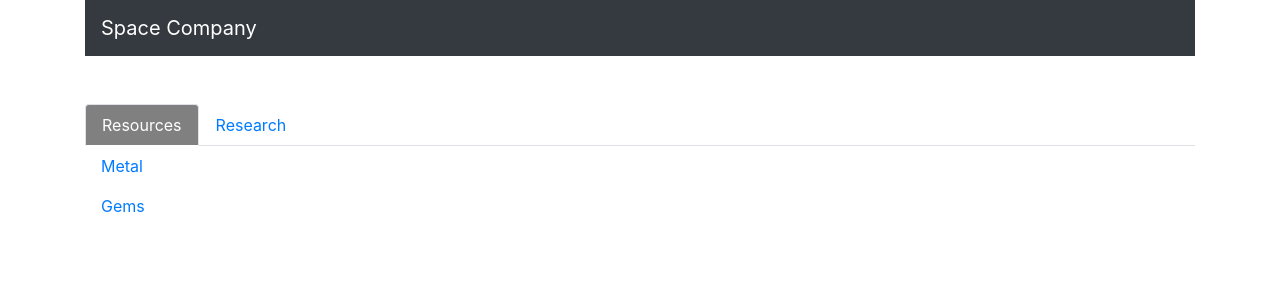
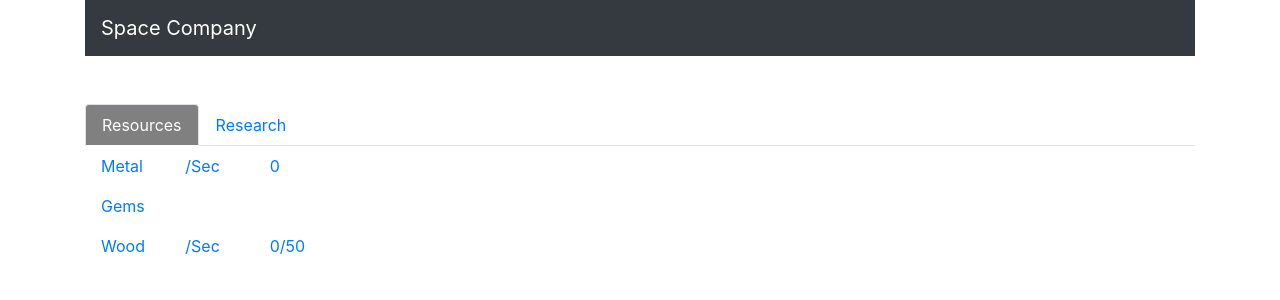
Before and after one commit to minh-v/space-company-clone, a React (Create React App) app: page / in a window 1280 px wide. Shown: the top 300 px of the page. Built offline with nearby package versions, Linux system fonts and the light colour scheme.

Commit message:
basic implementation of resource tabs with states

```diff
--- a/src/components/Metal.jsx
+++ b/src/components/Metal.jsx
@@ -18,15 +18,25 @@ class Metal extends Component {
   render() {
     return (
       <div>
-        Metal: <span id="metal">{this.state.metal}</span>
+        <table class="table">
+          <td>
+            <h2>Metal</h2>
+            <span>
+              Metal is one of the primary resources. It is used for many things,
+              including storage upgrades, machinery and most things in space.
+            </span>
+            <br></br>
+            <span id="metal">Metal: {this.state.metal}</span>
             <Button
               variant="outline-dark"
               size="sm"
               className="m-2"
               onClick={this.gainMetal}
             >
-          Gain Metal
+              Gain 1
             </Button>
+          </td>
+        </table>
       </div>
     );
   }
--- a/src/components/ResourceTabs.jsx
+++ b/src/components/ResourceTabs.jsx
@@ -1,13 +1,29 @@
 import React, { Component } from "react";
 import Row from "react-bootstrap/Row";
 import Col from "react-bootstrap/Col";
-import Tabs from "react-bootstrap/Tabs";
 import Tab from "react-bootstrap/Tab";
-import TabContainer from "react-bootstrap/TabContainer";
 import Metal from "./Metal";
 import Nav from "react-bootstrap/Nav";
+import Wood from "./Wood";
+import WoodPane from "./WoodPane";
 
 class ResourceTabs extends Component {
+  state = {
+    metal: 0,
+    metalps: 0,
+    maxMetal: 50,
+    wood: 0,
+    maxWood: 50
+  };
+
+  gainWood = () => {
+    if (this.state.wood < this.state.maxWood) {
+      this.setState(state => {
+        return { wood: state.wood + 1 };
+      });
+    }
+  };
+
   render() {
     return (
       <Tab.Container
@@ -19,11 +35,21 @@ class ResourceTabs extends Component {
           <Col sm={3}>
             <Nav variant="pills" className="flex-column">
               <Nav.Item>
-                <Nav.Link eventKey="Metal">Metal</Nav.Link>
+                <Nav.Link eventKey="Metal">
+                  {" "}
+                  <Row>
+                    <Col>Metal</Col>
+                    <Col>/Sec</Col>
+                    <Col>
+                      <span id="metal">{this.state.metal}</span>
+                    </Col>
+                  </Row>
+                </Nav.Link>
               </Nav.Item>
               <Nav.Item>
                 <Nav.Link eventKey="Gems">Gems</Nav.Link>
               </Nav.Item>
+              <Wood wood={this.state.wood} maxWood={this.state.maxWood} />
             </Nav>
           </Col>
           <Col sm={9}>
@@ -32,6 +58,7 @@ class ResourceTabs extends Component {
                 <Metal />
               </Tab.Pane>
               <Tab.Pane eventKey="Gems">Gemz</Tab.Pane>
+              <WoodPane gainWood={this.gainWood} />
             </Tab.Content>
           </Col>
         </Row>
--- /dev/null
+++ b/src/components/Wood.jsx
@@ -0,0 +1,44 @@
+import React, { Component } from "react";
+import Nav from "react-bootstrap/Nav";
+//import Tab from "react-bootstrap/Tab";
+import Col from "react-bootstrap/Col";
+import Row from "react-bootstrap/Row";
+//import WoodPane from "./WoodPane";
+//import Button from "react-bootstrap/Button";
+
+class Wood extends Component {
+  /*
+  state = {
+    wood: 0,
+    maxWood: 50
+*/
+  gainWood = () => {
+    if (this.state.wood < this.state.maxWood) {
+      this.setState(state => {
+        return { wood: state.wood + 1 };
+      });
+    }
+  };
+
+  render() {
+    return (
+      <>
+        <Nav.Item>
+          <Nav.Link eventKey="Wood">
+            <Row>
+              <Col>Wood</Col>
+              <Col>/Sec</Col>
+              <Col>
+                <span id="wood">
+                  {this.props.wood}/{this.props.maxWood}
+                </span>
+              </Col>
+            </Row>
+          </Nav.Link>
+        </Nav.Item>
+      </>
+    );
+  }
+}
+
+export default Wood;
--- /dev/null
+++ b/src/components/WoodPane.jsx
@@ -0,0 +1,51 @@
+import React, { Component } from "react";
+import Tab from "react-bootstrap/Tab";
+import Button from "react-bootstrap/Button";
+
+class WoodPane extends Component {
+  render() {
+    return (
+      <Tab.Content>
+        <Tab.Pane eventKey="Wood">
+          <div>
+            <h2>Wood</h2>
+            <span>
+              Wood is one of the primary resources. It is used more often in
+              early game for tools and buildings.
+            </span>
+            <br></br>
+            <Button
+              variant="outline-dark"
+              size="sm"
+              className="m-2"
+              onClick={this.props.gainWood}
+            >
+              Gain 1
+            </Button>
+            <br></br>
+            <h3>
+              Woodcutter: <span id="Woodcutter">0</span>
+            </h3>
+            Build an axe for your woodcutter.
+            <br></br>
+            Produces 1 wood per second.
+            <br></br>
+            Costs <span id="woodcutterMetalCost">10</span> Metal,{" "}
+            <span id="woodcutterCost">5</span> Wood.
+            <br></br>
+            <Button
+              variant="outline-dark"
+              size="sm"
+              className="m-2"
+              onClick={this.props.getWoodcutter}
+            >
+              Get Woodcutter
+            </Button>
+          </div>
+        </Tab.Pane>
+      </Tab.Content>
+    );
+  }
+}
+
+export default WoodPane;
```
Lines whose indentation alone changed are shown as unchanged.
